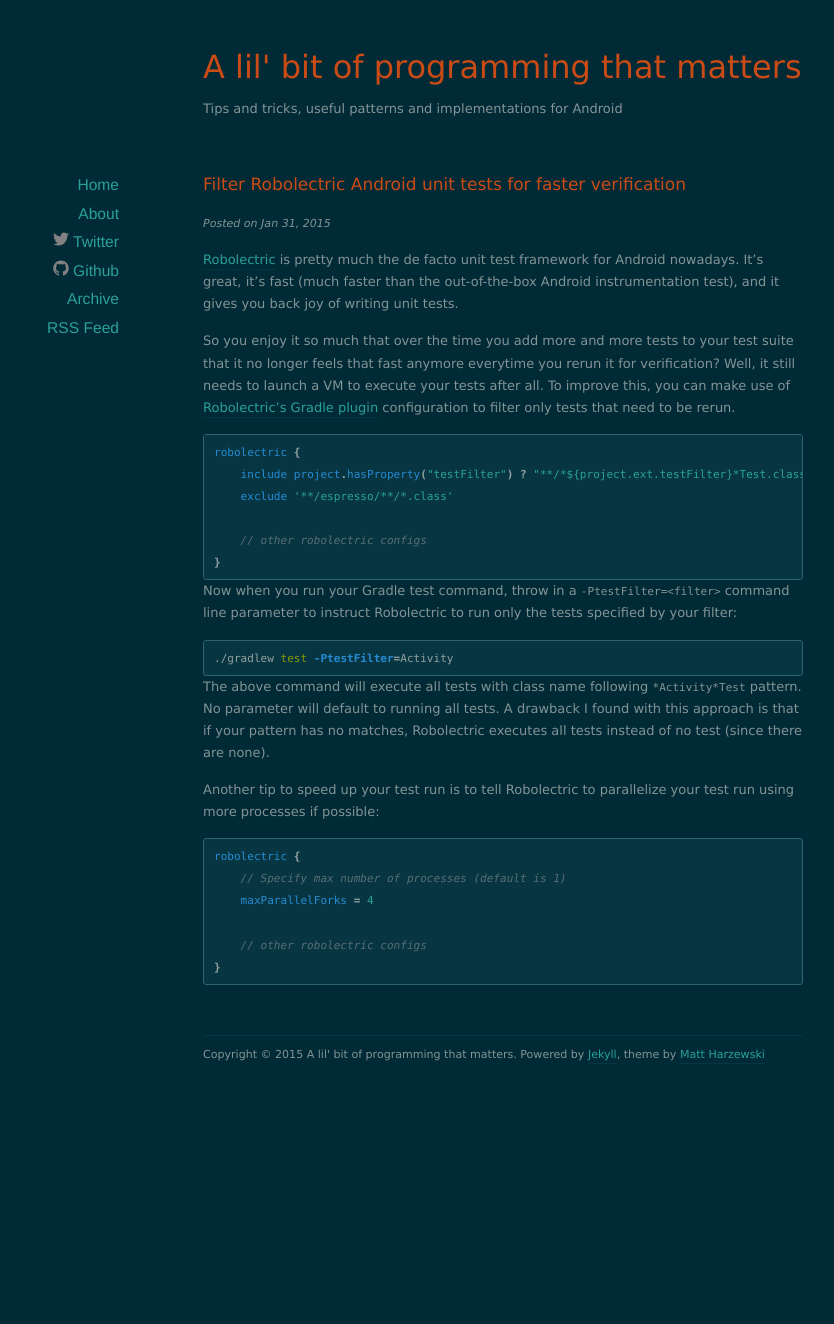
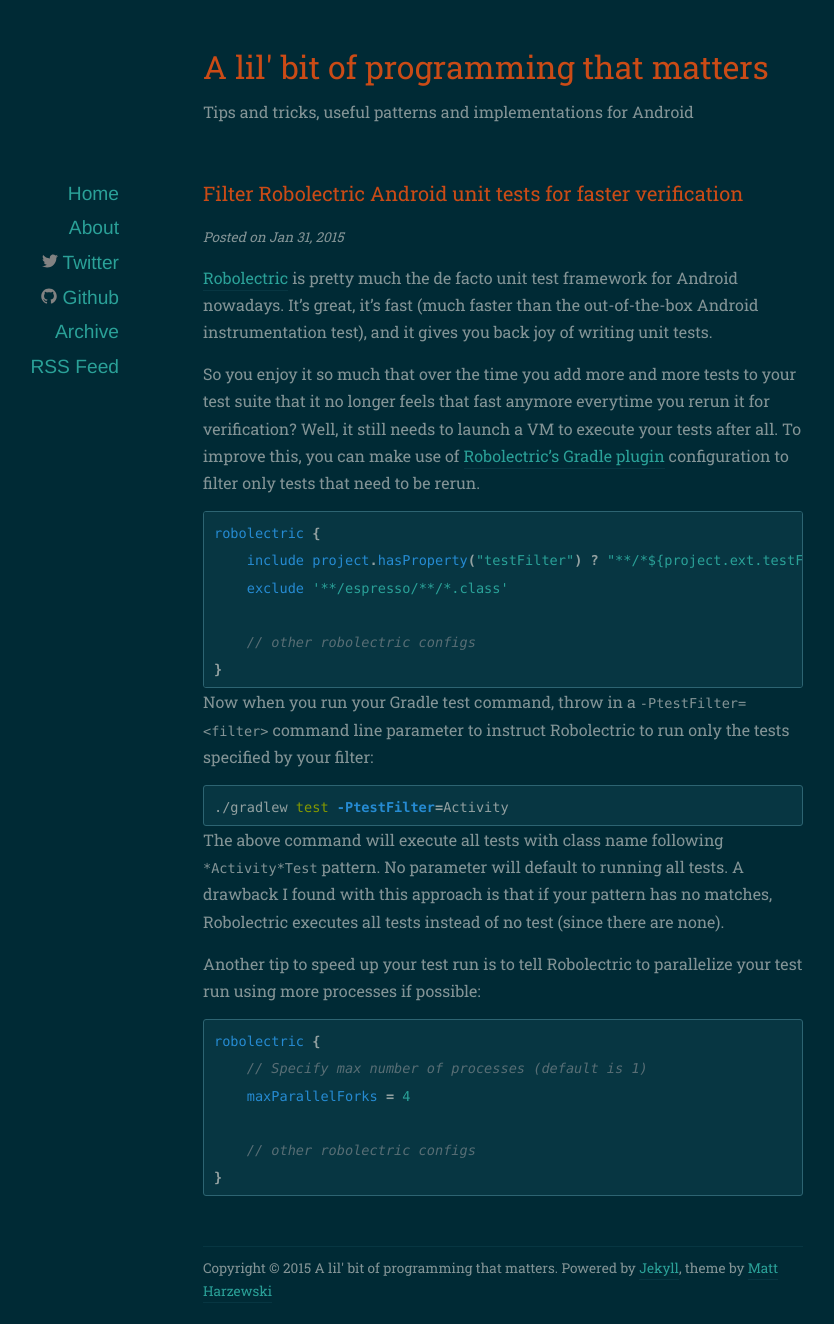
Before and after one commit to hidroh/hidroh.github.io, a Jekyll site: the page built from _posts/2015-01-31-filter-robolectric-android-unit-tests.markdown, in a window 1280 px wide. Shown: the whole page, without its empty margins (137-971 px from the left). Built offline with Jekyll 4.4.1, drawn with Linux system fonts in a browser that asks for light colours; nearby versions of some CDN libraries; some web fonts are replaced; comment, search, counter and statistics services are not loaded; before the commit the page ends 1085 px from its top, so only the background shows below that.

Commit message:
Update fonts

```diff
--- a/_layouts/default.html
+++ b/_layouts/default.html
@@ -10,9 +10,9 @@
     <script src="http://html5shiv.googlecode.com/svn/trunk/html5.js"></script>
   <![endif]-->
 
+  <link href='http://fonts.googleapis.com/css?family=Droid+Sans+Mono|Roboto+Slab:300,400' rel='stylesheet' type='text/css'>
   <link href="/assets/css/style.css" rel="stylesheet" />
   <link href="/assets/css/colors-dark.css" rel="stylesheet" />
-
 </head>
 
 <body>
--- a/assets/css/style.css
+++ b/assets/css/style.css
@@ -32,8 +32,8 @@
 
 /*** Basics ***/
 body {
-	font-family: Verdana, serif;
-	font-size: 13px;
+	font-family: 'Roboto Slab', Verdana, serif;
+	font-size: 16px;
 	line-height: 1.7;
 }
 
@@ -57,7 +57,7 @@
 sub { vertical-align: sub; font-size: 0.85em; }
 
 code {
-    font: 0.85em Monaco, Courier, Monospace;
+    font: 0.85em 'Droid Sans Mono', Monaco, Courier, Monospace;
 }
 
 blockquote {
@@ -77,15 +77,15 @@
 
 
 h1 {
-	font-size: 17px;
+	font-size: 24px;
 	margin: 0 0 10px 0;
 }
 h2 {
-	font-size: 15px;
+	font-size: 20px;
 	margin: 0 0 10px 0;
 }
 h3 {
-	font-size: 14px;
+	font-size: 18px;
 	margin: 0 0 10px 0;
 }
 
@@ -167,7 +167,7 @@
 }
 
 article h1 {
-	font-size: 17px;
+	font-size: 20px;
 	margin: 0 0 10px 0;
 }
 article h1 a {
```
